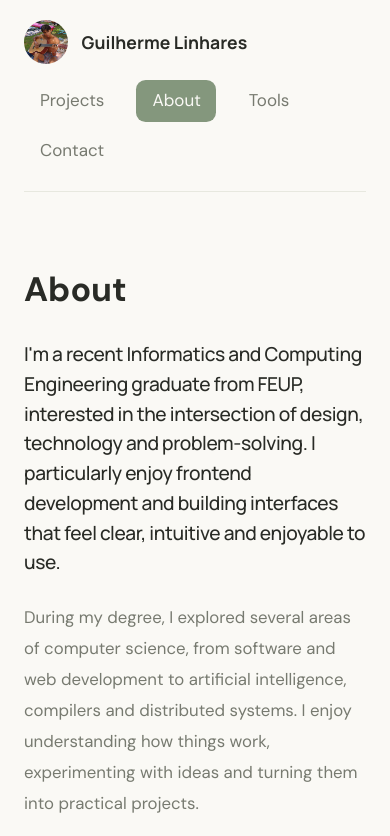
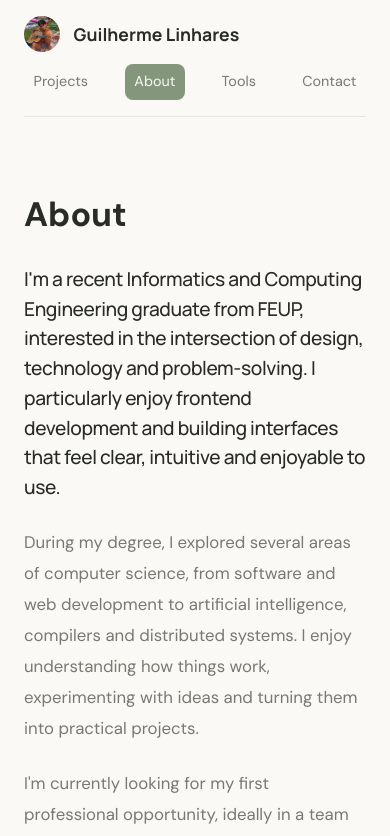
Before and after one commit to ffreshaf/ffreshaf.github.io, a React (Vite) app: page /about in a window 390 px wide. Shown: the top 836 px of the page. Built offline with nearby package versions, Linux system fonts and the light colour scheme.

Commit message:
little slide action in the navbra

```diff
--- a/src/styles/components/navbar.css
+++ b/src/styles/components/navbar.css
@@ -81,12 +81,30 @@
 
 @media (max-width: 40rem) {
   .bar {
-    align-items: flex-start;
     flex-direction: column;
-    gap: 1rem;
+    align-items: stretch;
+    gap: 0.75rem;
+    padding-block: 1rem;
+  }
+
+  .bar .home img {
+    width: 2.25rem;
+    height: 2.25rem;
   }
 
   .bar nav {
-    gap: 0.5rem 1rem;
+    flex-wrap: nowrap;
+    justify-content: space-between;
+    gap: 0;
+  }
+
+  .bar nav a {
+    padding: 0.4rem 0.6rem;
+    font-size: 0.9rem;
+    border-radius: 0.5rem;
+  }
+
+  .bar nav .pill {
+    border-radius: 0.5rem;
   }
 }
```
